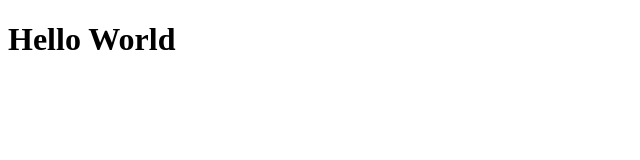
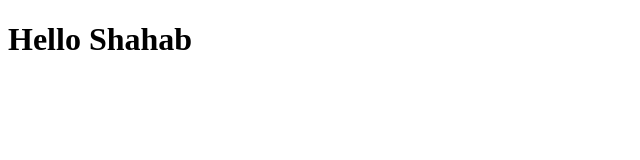
Before and after one commit to izzleshab/skga-project2, a React (Create React App) app: page / in a window 1280 px wide. Shown: the top 160 px of the page, without its empty margins (0-640 px from the left). Built offline with nearby package versions, Linux system fonts and the light colour scheme.

Commit message:
added components and homepage.js

```diff
--- a/src/App.js
+++ b/src/App.js
@@ -2,7 +2,7 @@ import React from 'react'
 
 const App = () => {
   return (
-    <h1>Hello World</h1>
+    <h1>Hello Shahab</h1>
   )
 }
 
```
Also changed, not shown: src/Components/HomePage.js (added), src/index.js (line endings or trailing spaces).
